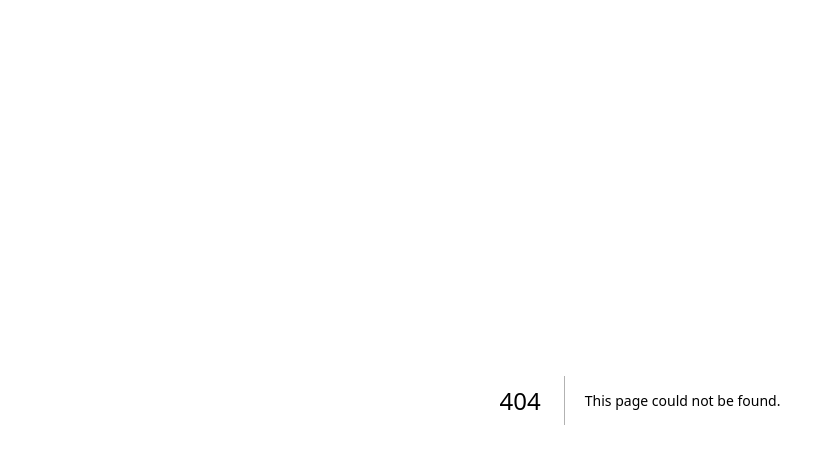
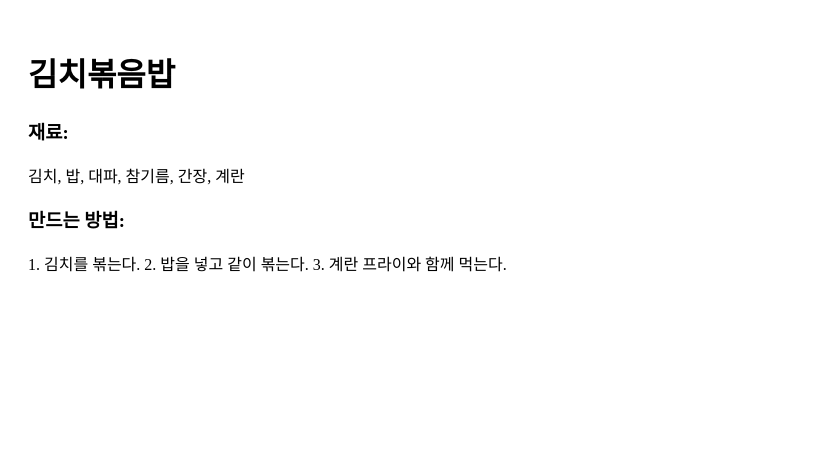
Before and after one commit to winternuary/Eatzy, a Next.js app: page /detail/1 in a window 1280 px wide. Before the commit this address had no page. Shown: the top 464 px of the page, without its empty margins (0-815 px from the left). Built offline with nearby package versions, Linux system fonts and the light colour scheme.

Commit message:
메인 페이지

```diff
--- a/package.json
+++ b/package.json
@@ -12,6 +12,7 @@
     "@vanilla-extract/css": "^1.16.0",
     "@vanilla-extract/webpack-plugin": "^2.3.14",
     "next": "14.2.14",
+    "papaparse": "^5.4.1",
     "react": "^18",
     "react-dom": "^18"
   },
--- a/src/app/globals.css
+++ b/src/app/globals.css
@@ -48,3 +48,11 @@ a {
   font-weight: normal;
   font-style: normal;
 }
+
+@font-face {
+  font-family: "Pretendard-Regular";
+  src: url("https://fastly.jsdelivr.net/gh/Project-Noonnu/noonfonts_2107@1.1/Pretendard-Regular.woff")
+    format("woff");
+  font-weight: 400;
+  font-style: normal;
+}
--- a/src/app/page.tsx
+++ b/src/app/page.tsx
@@ -1,9 +1,10 @@
-import { Landing } from "@/page/landing/page";
+//import { Landing } from "@/pages/landing/page";
+import { Main } from "@/pages/main/page";
 
 export default function Home() {
   return (
     <>
-      <Landing />
+      <Main />
     </>
   );
 }
--- /dev/null
+++ b/src/data/data.ts
@@ -0,0 +1,91 @@
+export interface Recipe {
+  id: number;
+  name: string;
+  ingredient: string;
+  way: string;
+  category: string;
+  imageUrl: string;
+}
+
+export const recipes: Recipe[] = [
+  {
+    id: 1,
+    name: "김치볶음밥",
+    ingredient: "김치, 밥, 대파, 참기름, 간장, 계란",
+    way: "1. 김치를 볶는다. 2. 밥을 넣고 같이 볶는다. 3. 계란 프라이와 함께 먹는다.",
+    category: "밥",
+    imageUrl: "/images/kimchi_fried_rice.jpg",
+  },
+  {
+    id: 2,
+    name: "된장찌개",
+    ingredient: "된장, 두부, 호박, 대파, 버섯, 고추",
+    way: "1. 된장을 물에 풀고 끓인다. 2. 두부와 호박, 대파 등을 넣고 끓인다.",
+    category: "찌개",
+    imageUrl: "/images/soybean_soup.jpg",
+  },
+  {
+    id: 3,
+    name: "불고기",
+    ingredient: "소고기, 간장, 설탕, 마늘, 대파, 양파",
+    way: "1. 소고기를 양념에 재운다. 2. 고기를 볶는다.",
+    category: "고기",
+    imageUrl: "/images/bulgogi.jpg",
+  },
+  {
+    id: 4,
+    name: "비빔국수",
+    ingredient: "소면, 고추장, 참기름, 설탕, 오이, 계란",
+    way: "1. 소면을 삶는다. 2. 고추장과 참기름으로 양념을 만든다. 3. 면과 양념을 비빈다.",
+    category: "국수",
+    imageUrl: "/images/bibim_noodles.jpg",
+  },
+  {
+    id: 5,
+    name: "삼계탕",
+    ingredient: "닭, 인삼, 대추, 마늘, 찹쌀",
+    way: "1. 닭을 깨끗이 씻는다. 2. 냄비에 모든 재료를 넣고 끓인다.",
+    category: "탕",
+    imageUrl: "/images/samgyetang.jpg",
+  },
+  {
+    id: 6,
+    name: "잡채",
+    ingredient: "당면, 소고기, 시금치, 당근, 간장, 설탕",
+    way: "1. 당면을 삶고 나머지 재료들을 볶는다. 2. 당면과 볶은 재료들을 함께 볶는다.",
+    category: "반찬",
+    imageUrl: "/images/japchae.jpg",
+  },
+  {
+    id: 7,
+    name: "김밥",
+    ingredient: "김, 밥, 단무지, 시금치, 햄, 계란",
+    way: "1. 밥과 재료들을 김에 올린다. 2. 말아서 자른다.",
+    category: "밥",
+    imageUrl: "/images/kimbap.jpg",
+  },
+  {
+    id: 8,
+    name: "해물파전",
+    ingredient: "밀가루, 해물, 대파, 계란",
+    way: "1. 밀가루 반죽을 만든다. 2. 해물과 대파를 넣고 부친다.",
+    category: "전",
+    imageUrl: "/images/seafood_pancake.jpg",
+  },
+  {
+    id: 9,
+    name: "떡볶이",
+    ingredient: "떡, 고추장, 설탕, 어묵, 대파",
+    way: "1. 고추장을 물에 풀고 끓인다. 2. 떡과 어묵을 넣고 끓인다.",
+    category: "간식",
+    imageUrl: "/images/tteokbokki.jpg",
+  },
+  {
+    id: 10,
+    name: "오징어볶음",
+    ingredient: "오징어, 고추장, 설탕, 대파, 마늘",
+    way: "1. 오징어를 손질하고 고추장 양념에 볶는다.",
+    category: "반찬",
+    imageUrl: "/images/spicy_squid.jpg",
+  },
+];
--- a/src/page/main/page.tsx
+++ /dev/null
@@ -1,3 +0,0 @@
-export const Main = () => {
-  return <>하핳</>;
-};
--- /dev/null
+++ b/src/pages/detail/[id].tsx
@@ -0,0 +1,25 @@
+import { useRouter } from "next/router";
+import { recipes, Recipe } from "@/data/data";
+
+const RecipeDetail = () => {
+  const router = useRouter();
+  const { id } = router.query;
+
+  const recipe = recipes.find((r: Recipe) => r.id === Number(id));
+
+  if (!recipe) {
+    return <div>레시피를 찾을 수 없습니다.</div>;
+  }
+
+  return (
+    <div style={{ padding: "20px" }}>
+      <h1>{recipe.name}</h1>
+      <h3>재료:</h3>
+      <p>{recipe.ingredient}</p>
+      <h3>만드는 방법:</h3>
+      <p>{recipe.way}</p>
+    </div>
+  );
+};
+
+export default RecipeDetail;
--- a/src/page/landing/page.tsx
+++ b/src/pages/landing/page.tsx
@@ -2,7 +2,7 @@
 
 import * as styles from "./styles.css";
 import { useEffect, useState } from "react";
-import { Main } from "@/page/main/page";
+import { Main } from "@/pages/main/page";
 
 export const Landing = () => {
   const [isVisible, setIsVisible] = useState(true);
--- a/src/page/landing/styles.css.ts
+++ b/src/pages/landing/styles.css.ts
@@ -9,5 +9,5 @@ export const container = style({
 
 export const Logo = style({
   fontFamily: "DOSIyagiMedium",
-  fontSize: "10rem",
+  fontSize: "4rem",
 });
```
Also changed, not shown: src/data/MZdata.ts (added, +10 -0 lines), src/pages/main/page.tsx (added, +48 -0 lines), src/pages/main/styles.css.ts (added, +67 -0 lines), src/assets/search.png (added), 1 other file (tests, documents, lock files or other folders).
